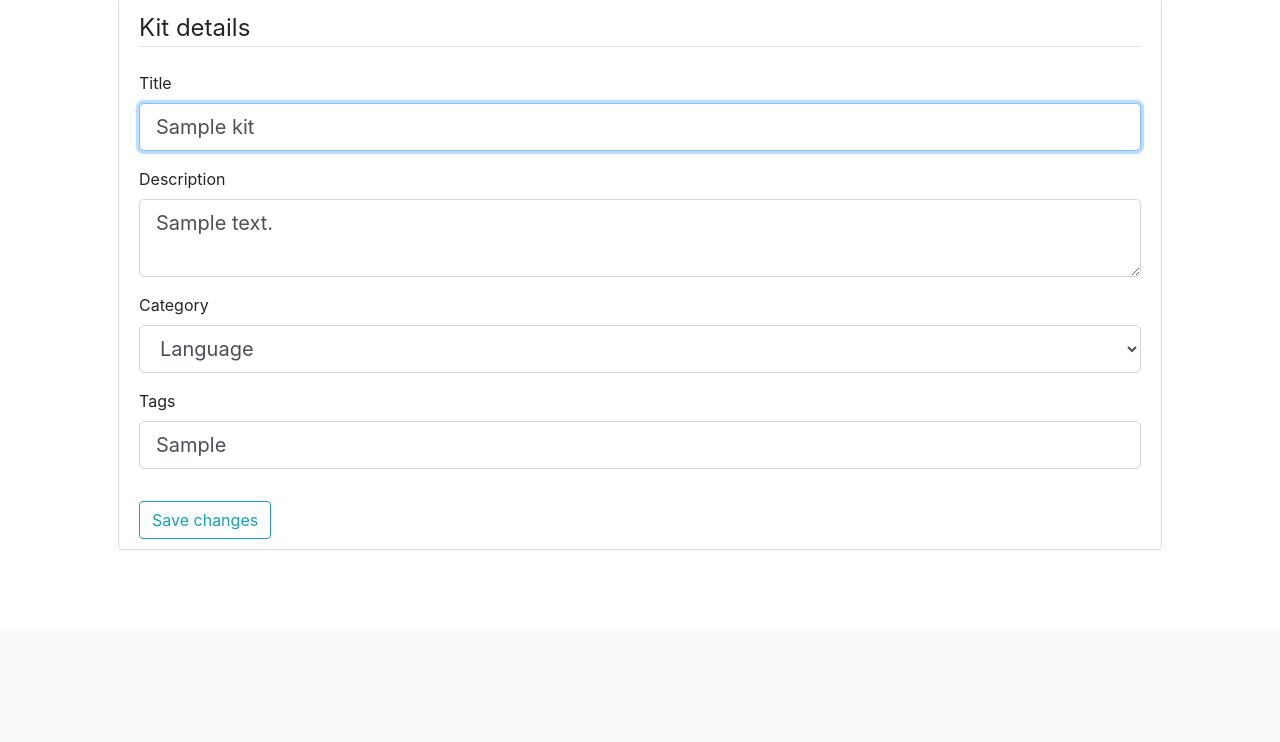
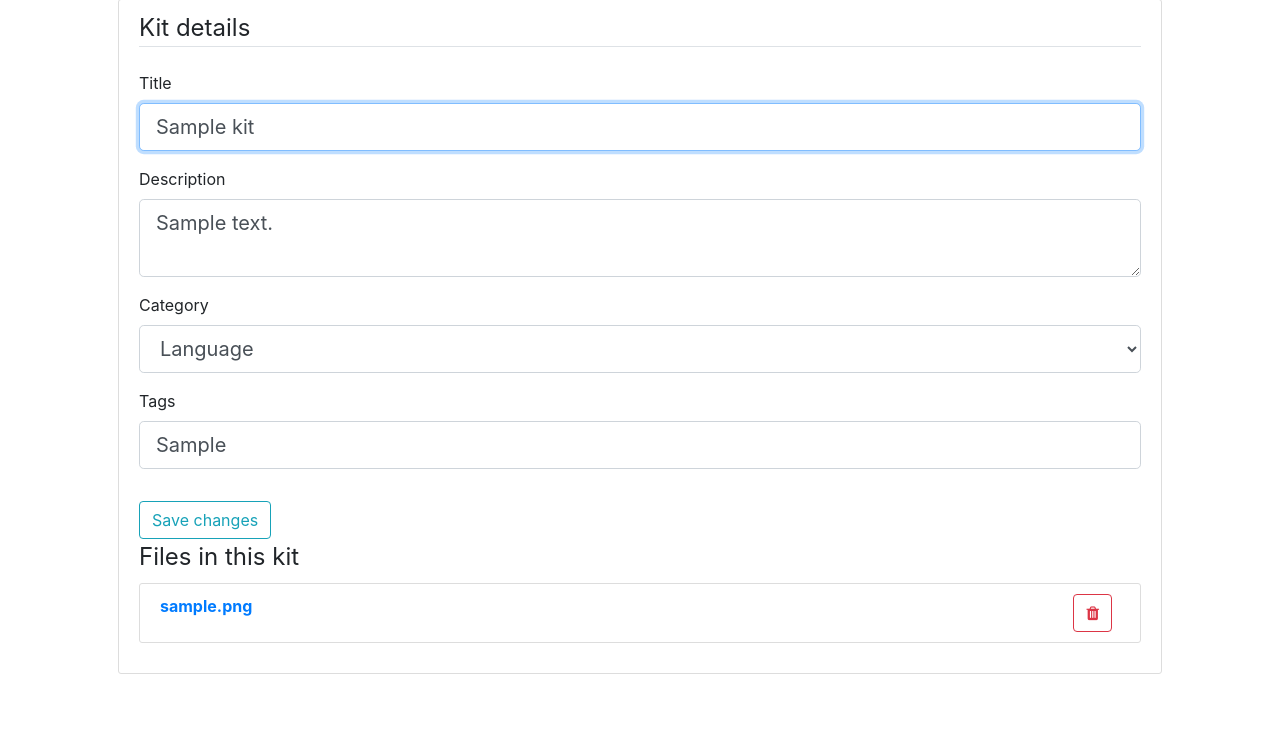
Before and after one commit to francisdbillones/LearnNet, a Flask app: page /kits/1/edit in a window 1280 px wide. Shown: the part 171-913 px from the top of the page. Before the commit the page ends 721 px from the top, so only its background shows below. Run offline with Flask 2, Linux system fonts and the light colour scheme; a user stored in the database is signed in; tables that the repository leaves empty hold one stand-in row (values such as "Sample post"); some libraries are stand-ins or nearby versions.

Commit message:
added basic functionality for deleting files

```diff
--- a/learn_net/routes.py
+++ b/learn_net/routes.py
@@ -285,9 +285,9 @@ def edit_kit(kitID):
         editKitForm.category.data = kit.category
         editKitForm.tags.data = ', '.join([tag.tag for tag in kit.tags])
 
-    return render_template('edit_kit.html', editKitForm=editKitForm)
+    return render_template('edit_kit.html', editKitForm=editKitForm, kit=kit)
 
-@app.route('/kits/<int:kitID>/delete', methods=['GET', 'POST'])
+@app.route('/kits/<int:kitID>/delete', methods=['POST'])
 @login_required
 def delete_kit(kitID):
     kit = Kit.query.filter_by(id = kitID).first()
@@ -319,9 +319,39 @@ def download_kit_file(kitID, filename):
         flash('That page does not exist.', 'danger')
         return redirect(url_for('kits'))
 
-    download_path = os.path.join(app.root_path, 'static', 'user_kits', str(kit.id))
+    path = os.path.join(app.root_path, 'static', 'user_kits', str(kit.id))
 
-    return send_from_directory(directory=download_path, filename=filename, as_attachment=True)
+    return send_from_directory(directory=path, filename=filename, as_attachment=True)
+
+@app.route('/kits/<int:kitID>/delete/<path:filename>', methods=['POST'])
+@login_required
+def delete_kit_file(kitID, filename):
+    kit = Kit.query.filter_by(id = kitID).first()
+    if not kit or filename not in [file.filename for file in kit.files]:
+        flash('That page does not exist.', 'danger')
+        return redirect(url_for('kits'))
+
+    if current_user.id != kit.owner.id:
+        flash('You aren\'t allowed to do that.', 'danger')
+        return redirect(url_for('kits'))
+
+    for file in kit.files:
+        if file.filename == filename:
+            db.session.delete(file)
+            break
+
+    db.session.commit()
+
+    file_path = os.path.join(app.root_path, 'static', 'user_kits', str(kit.id), filename)
+
+    if os.path.exists(file_path):
+        os.remove(file_path)
+
+    flash('File deleted.', 'warning')
+
+    return redirect(url_for('edit_kit', kitID=kit.id))
+
+
 
 @app.route('/getusername')
 def getusername():
--- a/learn_net/templates/edit_kit.html
+++ b/learn_net/templates/edit_kit.html
@@ -1,6 +1,6 @@
 {% extends 'layout.html' %}
 {% block head %}
-<link href='{{ url_for("static", filename="styles/account_page.css") }}' type='text/css' rel='stylesheet'>
+<link rel="stylesheet" href="https://cdnjs.cloudflare.com/ajax/libs/font-awesome/4.7.0/css/font-awesome.min.css">
 {% endblock %}
 {% block title %} View kit {% endblock %}
 
@@ -75,6 +75,41 @@
         </fieldset>
         {{ editKitForm.submit(class='btn btn-outline-info') }}
     </form>
-</div>
+
+    <legend>Files in this kit</legend>
+    {% for file in kit.files %}
+
+    <article class='media content-section'>
+        <div class='media-body'>
+
+        <a href='{{ url_for("download_kit_file", kitID=kit.id, filename=file.filename) }}'><strong>{{ file.filename }}</strong></a>
+
+        <button type='button' class='btn btn-outline-danger float-right mr-2' data-toggle="modal" data-target="#deleteKitModal"><i class='fa fa-trash'></i></button>
+
+        <div class="modal fade" id="deleteKitModal" tabindex="-1" role="dialog" aria-labelledby="deletKitModalLabel" aria-hidden="true">
+            <div class="modal-dialog" role="document">
+                <div class="modal-content">
+                    <div class="modal-header">
+                        <h5 class="modal-title" id="deleteKitModalLabel">Confirm deletion</h5>
+                        <button type="button" class="close" data-dismiss="modal" aria-label="Close">
+                            <span aria-hidden="true">&times;</span>
+                        </button>
+                    </div>
+                    <div class="modal-body">
+                        Are you sure you want to delete this kit? You won't be able to recover it.
+                    </div>
+                    <div class="modal-footer">
+                        <button type="button" class="btn btn-primary" data-dismiss="modal">Cancel</button>
+                        <form action='{{ url_for("delete_kit_file", kitID=kit.id, filename=file.filename) }}' method='post'>
+                            <button class='btn btn-danger' type='submit'>Confirm</button>
+                        </form>
+                    </div>
+                </div>
+            </div>
+        </div>
+        </div>
+    </article>
+
+    {% endfor %}
 </div>
 {% endblock %}
--- a/learn_net/templates/view_kit.html
+++ b/learn_net/templates/view_kit.html
@@ -8,7 +8,7 @@
     <legend class='border-bottom'>
         {{ kit.title }}
         <span class='badge badge-secondary'>{{ kit.category }}</span>
-        <a href='{{ url_for("edit_kit", kitID=kit.id) }}' download>
+        <a href='{{ url_for("edit_kit", kitID=kit.id) }}'>
             <button type='button' class='btn btn-outline-primary float-right'>Edit</button>
         </a>
     </legend>
```
Also changed, not shown: learn_net/static/styles/account_page.css (added), 2 other files.
